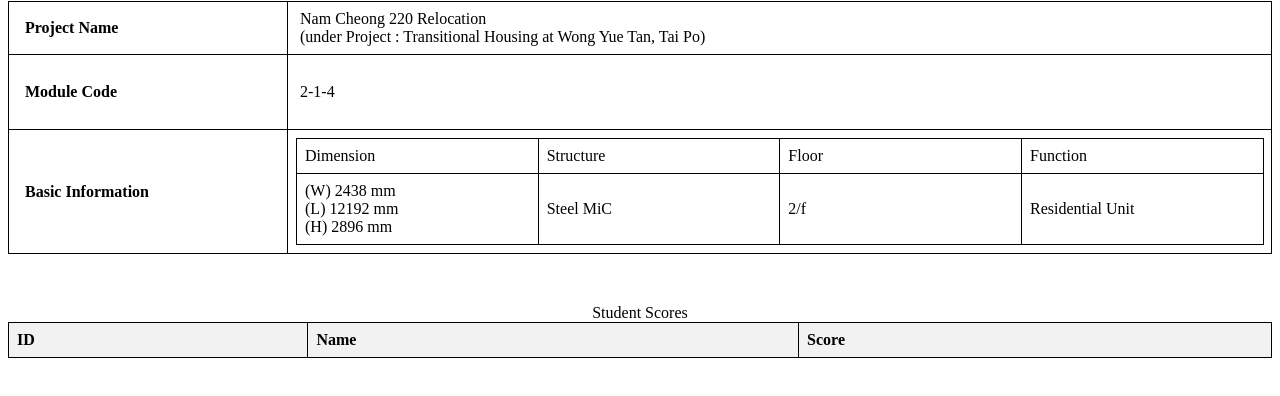
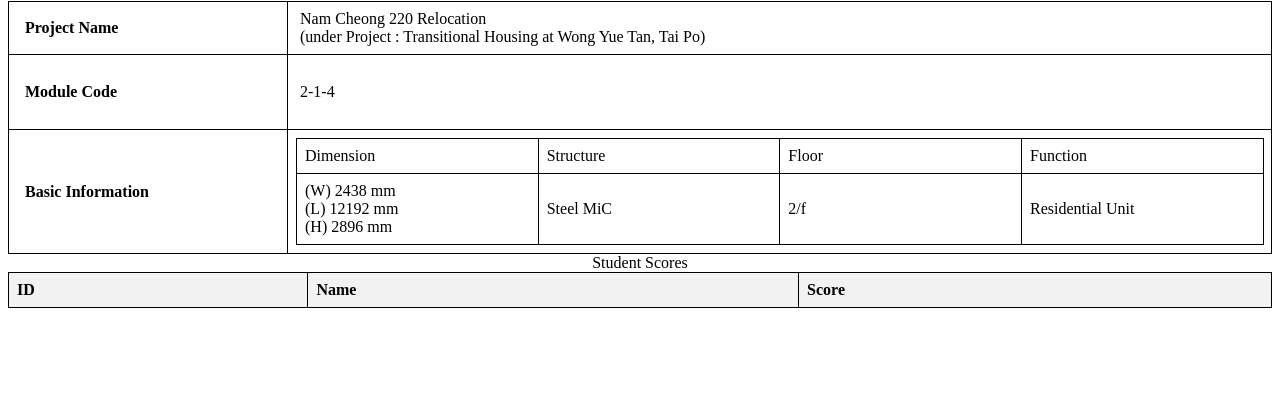
Before and after one commit to bowen1cheng/nc220, a plain HTML site: page index.html in a window 1280 px wide. Shown: the part 66-462 px from the top of the page. Drawn offline with Linux system fonts and the light colour scheme; no server answers.

Commit message:
Update index.html

```diff
--- a/index.html
+++ b/index.html
@@ -35,6 +35,7 @@
 
     <h2>Editable Table with Firestore Update</h2>
 
+    <!-- 表格1 -->
     <table style="border-collapse: collapse; width: 100%; height: 78.1876px;" border="1">
         <tbody>
             <tr style="height: 19.5938px;">
@@ -68,8 +69,8 @@
             </tr>
         </tbody>
     </table>
-<p>&nbsp;</p>
 
+    <!-- 表格2 -->
     <table id="editableTable">
         <caption>Student Scores</caption>
         <thead>
```
Lines whose indentation alone changed are shown as unchanged.
